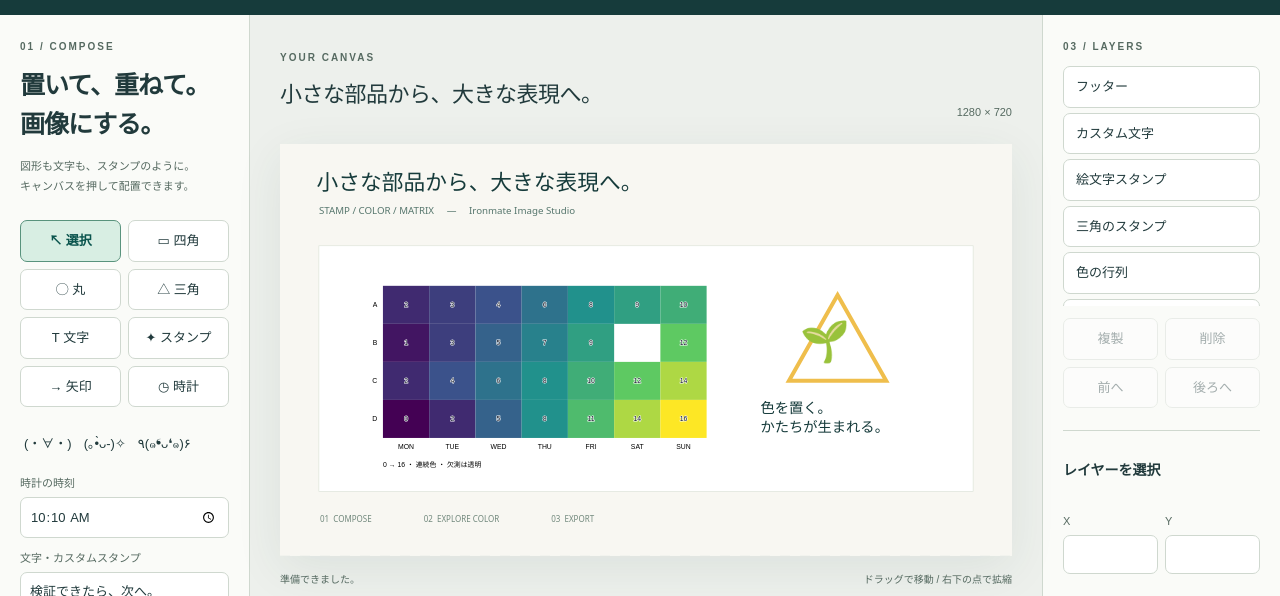
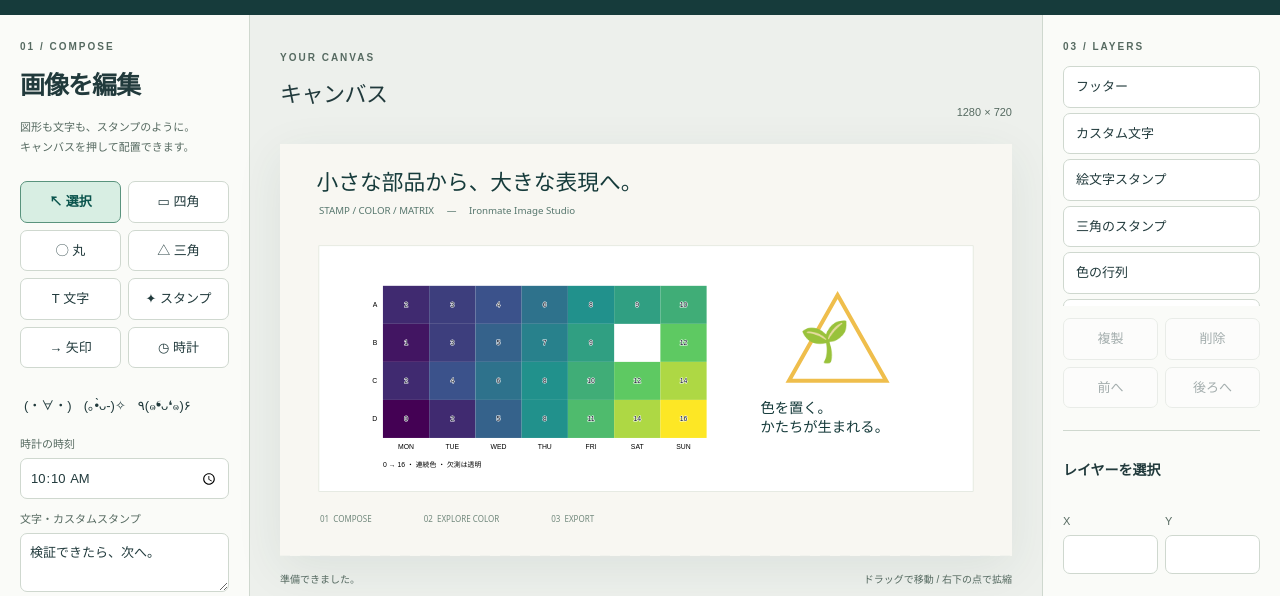
Before and after one commit to myon-bioinformatics/Ironmate, a website: page studio/index.html in a window 1280 px wide. Shown: the part 130-726 px from the top of the page. Drawn offline with Linux system fonts and the light colour scheme.

Commit message:
Simplify interface copy (#222)

```diff
--- a/studio/index.html
+++ b/studio/index.html
@@ -47,7 +47,7 @@
     <main>
       <aside class="tools">
         <p class="eyebrow">01 / COMPOSE</p>
-        <h1>置いて、重ねて。<br />画像にする。</h1>
+        <h1>画像を編集</h1>
         <p class="hint">
           図形も文字も、スタンプのように。<br />キャンバスを押して配置できます。
         </p>
@@ -120,7 +120,7 @@
         <div class="canvas-heading">
           <div>
             <p class="eyebrow">YOUR CANVAS</p>
-            <h2>小さな部品から、大きな表現へ。</h2>
+            <h2>キャンバス</h2>
           </div>
           <span id="size-note">1280 × 720</span>
         </div>
```
